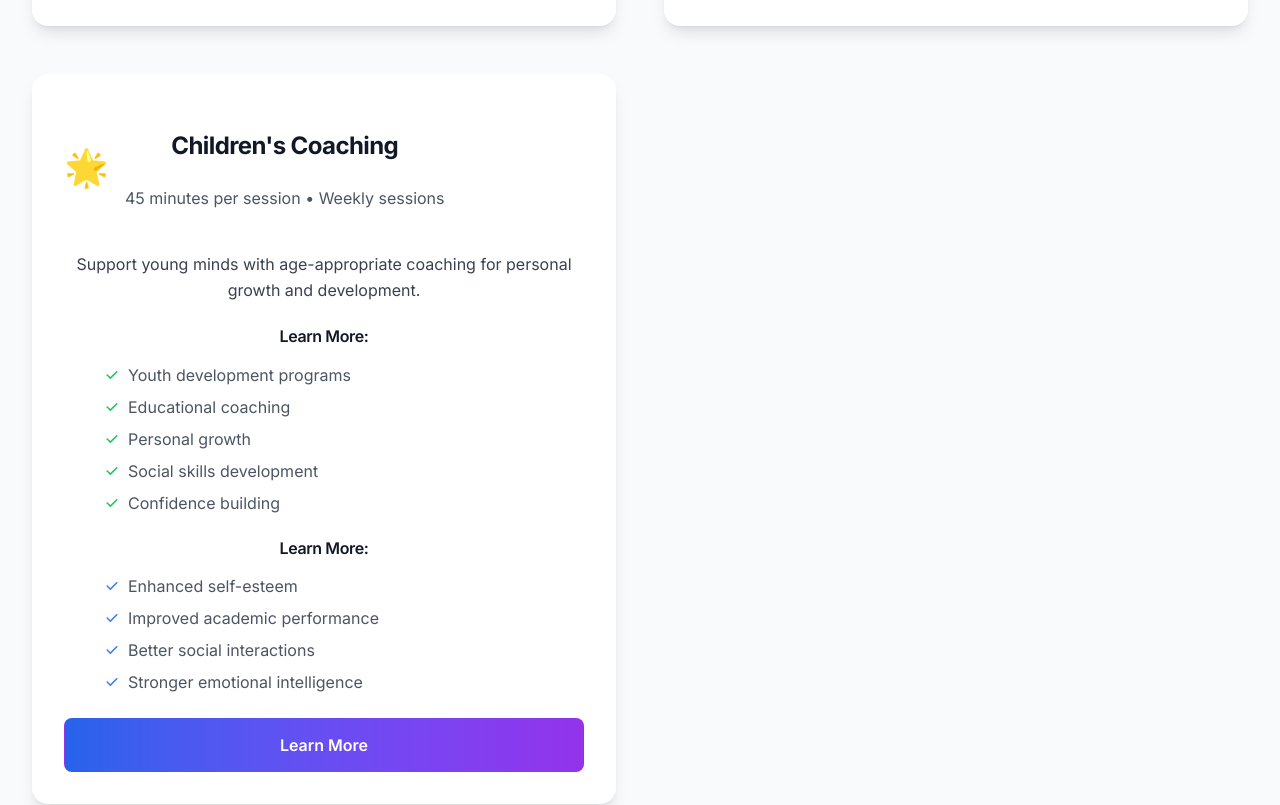
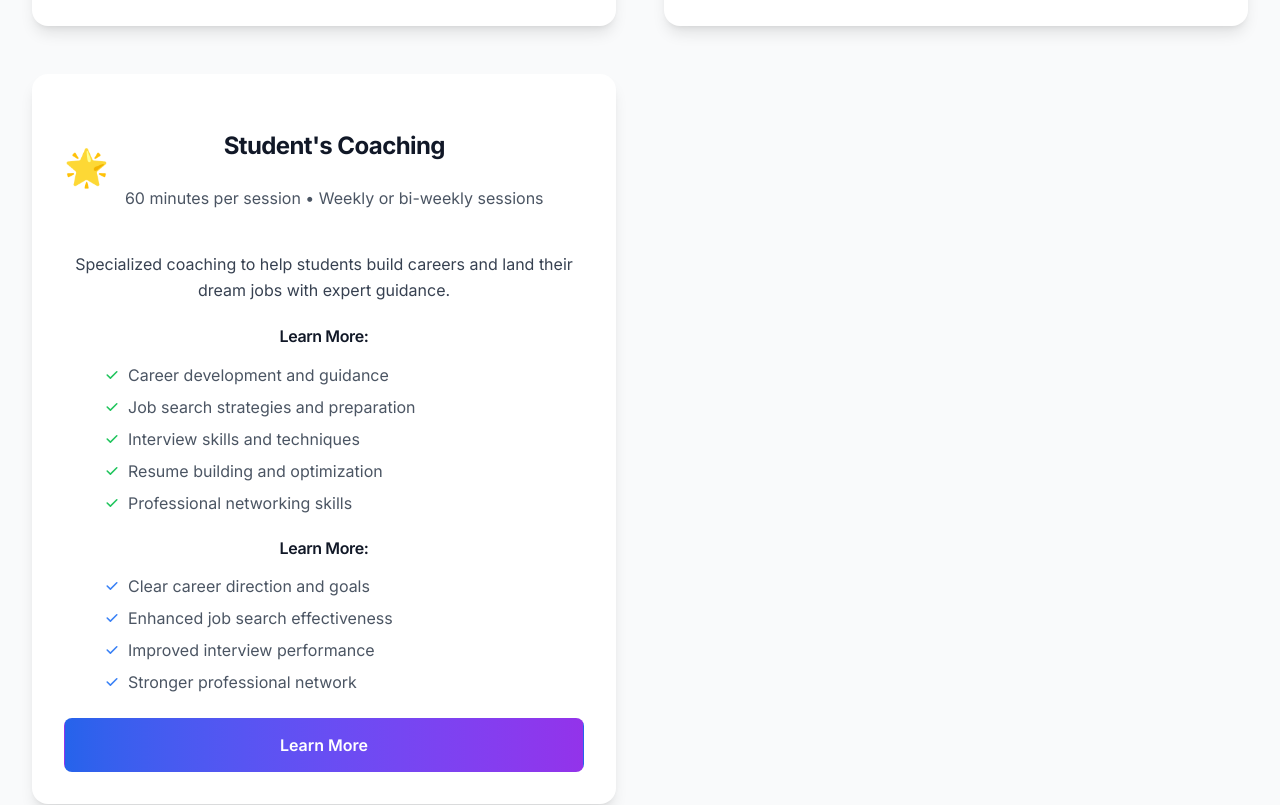
Before and after one commit to bitsnaps/7MBusiness, a Vue app: page /services in a window 1280 px wide. Shown: the part 2040-2845 px from the top of the page. Built offline with nearby package versions, Linux system fonts and the light colour scheme.

Commit message:
refactor(services): rename children's coaching to student's coaching
Update terminology from "childrenCoaching" to "studentsCoaching" across components and locale files to better reflect the career-focused nature of the service for students rather than general children's coaching.

```diff
--- a/src/components/layout/Footer.vue
+++ b/src/components/layout/Footer.vue
@@ -70,7 +70,7 @@ const { t } = useI18n()
               {{ t('footer.economicCoaching') }}
             </a></li>
             <li><a href="#" class="group text-slate-300 hover:text-white transition-all duration-300 hover:translate-x-1 no-underline">
-              {{ t('footer.childrenCoaching') }}
+              {{ t('footer.studentsCoaching') }}
             </a></li>
           </ul>
         </div>
--- a/src/components/sections/ContactSection.vue
+++ b/src/components/sections/ContactSection.vue
@@ -134,7 +134,7 @@ const socialLinks = [
                 <option value="team" class="bg-gray-900">{{ t('contact.form.options.team') }}</option>
                 <option value="business" class="bg-gray-900">{{ t('contact.form.options.business') }}</option>
                 <option value="economic" class="bg-gray-900">{{ t('contact.form.options.economic') }}</option>
-                <option value="children" class="bg-gray-900">{{ t('contact.form.options.children') }}</option>
+                <option value="students" class="bg-gray-900">{{ t('contact.form.options.students') }}</option>
               </select>
             </div>
 
--- a/src/locales/ar.json
+++ b/src/locales/ar.json
@@ -17,7 +17,7 @@
     "teamCoaching": "تدريب الفرق",
     "businessCoaching": "تدريب الأعمال",
     "economicCoaching": "التدريب الاقتصادي",
-    "childrenCoaching": "تدريب الأطفال",
+    "studentsCoaching": "تدريب الطلاب",
     "aiCoach": "مدرب الذكاء الاصطناعي",
     "dashboard": "لوحة التحكم",
     "reports": "التقارير",
@@ -101,20 +101,20 @@
       "duration": "60 دقيقة لكل جلسة",
       "frequency": "حسب الحاجة"
     },
-    "childrenCoaching": {
-      "title": "تدريب الأطفال",
-      "description": "ادعم العقول الشابة مع تدريب مناسب للعمر للنمو الشخصي والتطوير.",
-      "feature1": "برامج تطوير الشباب",
-      "feature2": "تدريب تعليمي",
-      "feature3": "نمو شخصي",
-      "feature4": "تطوير المهارات الاجتماعية",
-      "feature5": "بناء الثقة",
-      "benefit1": "احترام ذاتي محسن",
-      "benefit2": "أداء أكاديمي محسن",
-      "benefit3": "تفاعلات اجتماعية أفضل",
-      "benefit4": "ذكاء عاطفي أقوى",
-      "duration": "45 دقيقة لكل جلسة",
-      "frequency": "جلسات أسبوعية"
+    "studentsCoaching": {
+      "title": "تدريب الطلاب",
+      "description": "تدريب متخصص لمساعدة الطلاب على بناء مسيرتهم المهنية والحصول على وظائفهم المثالية مع الإرشاد الخبير.",
+      "feature1": "تطوير المسار المهني والإرشاد",
+      "feature2": "استراتيجيات البحث عن الوظائف والتحضير",
+      "feature3": "مهارات وتقنيات المقابلات",
+      "feature4": "بناء وتحسين السيرة الذاتية",
+      "feature5": "مهارات التواصل المهني",
+      "benefit1": "اتجاه مهني وأهداف واضحة",
+      "benefit2": "فعالية بحث عن الوظائف محسنة",
+      "benefit3": "أداء مقابلات محسن",
+      "benefit4": "شبكة مهنية أقوى",
+      "duration": "60 دقيقة لكل جلسة",
+      "frequency": "جلسات أسبوعية أو كل أسبوعين"
     },
     "learnMore": "اعرف المزيد",
     "getPersonalizedRecommendation": "احصل على توصية مخصصة",
@@ -233,7 +233,7 @@
         "team": "تدريب الفرق",
         "business": "تدريب الأعمال",
         "economic": "التدريب الاقتصادي",
-        "children": "تدريب الأطفال"
+        "students": "تدريب الطلاب"
       },
       "getStarted": "ابدأ اليوم"
     },
--- a/src/locales/en.json
+++ b/src/locales/en.json
@@ -17,7 +17,7 @@
     "teamCoaching": "Team Coaching",
     "businessCoaching": "Business Coaching",
     "economicCoaching": "Economic Coaching",
-    "childrenCoaching": "Children's Coaching",
+    "studentsCoaching": "Student's Coaching",
     "aiCoach": "AI Coach",
     "dashboard": "Dashboard",
     "reports": "Reports",
@@ -101,20 +101,20 @@
       "duration": "60 minutes per session",
       "frequency": "As needed basis"
     },
-    "childrenCoaching": {
-      "title": "Children's Coaching",
-      "description": "Support young minds with age-appropriate coaching for personal growth and development.",
-      "feature1": "Youth development programs",
-      "feature2": "Educational coaching",
-      "feature3": "Personal growth",
-      "feature4": "Social skills development",
-      "feature5": "Confidence building",
-      "benefit1": "Enhanced self-esteem",
-      "benefit2": "Improved academic performance",
-      "benefit3": "Better social interactions",
-      "benefit4": "Stronger emotional intelligence",
-      "duration": "45 minutes per session",
-      "frequency": "Weekly sessions"
+    "studentsCoaching": {
+      "title": "Student's Coaching",
+      "description": "Specialized coaching to help students build careers and land their dream jobs with expert guidance.",
+      "feature1": "Career development and guidance",
+      "feature2": "Job search strategies and preparation",
+      "feature3": "Interview skills and techniques",
+      "feature4": "Resume building and optimization",
+      "feature5": "Professional networking skills",
+      "benefit1": "Clear career direction and goals",
+      "benefit2": "Enhanced job search effectiveness",
+      "benefit3": "Improved interview performance",
+      "benefit4": "Stronger professional network",
+      "duration": "60 minutes per session",
+      "frequency": "Weekly or bi-weekly sessions"
     },
     "learnMore": "Learn More",
     "getPersonalizedRecommendation": "Get Personalized Recommendation",
@@ -233,7 +233,7 @@
         "team": "Team Coaching",
         "business": "Business Coaching",
         "economic": "Economic Coaching",
-        "children": "Children's Coaching"
+        "students": "Student's Coaching"
       },
       "getStarted": "Get Started Today"
     },
--- a/src/locales/fr.json
+++ b/src/locales/fr.json
@@ -17,7 +17,7 @@
     "teamCoaching": "Coaching d'Équipe",
     "businessCoaching": "Coaching d'Affaires",
     "economicCoaching": "Coaching Économique",
-    "childrenCoaching": "Coaching pour Enfants",
+    "studentsCoaching": "Coaching pour Étudiants",
     "aiCoach": "Coach IA",
     "dashboard": "Tableau de bord",
     "reports": "Rapports",
@@ -101,20 +101,20 @@
       "duration": "60 minutes par séance",
       "frequency": "Selon les besoins"
     },
-    "childrenCoaching": {
-      "title": "Coaching pour Enfants",
-      "description": "Soutenez les jeunes esprits avec un coaching adapté à l'âge pour la croissance personnelle et le développement.",
-      "feature1": "Programmes de développement jeunesse",
-      "feature2": "Coaching éducatif",
-      "feature3": "Croissance personnelle",
-      "feature4": "Développement des compétences sociales",
-      "feature5": "Construction de la confiance",
-      "benefit1": "Estime de soi renforcée",
-      "benefit2": "Performance académique améliorée",
-      "benefit3": "Meilleures interactions sociales",
-      "benefit4": "Intelligence émotionnelle plus forte",
-      "duration": "45 minutes par séance",
-      "frequency": "Séances hebdomadaires"
+    "studentsCoaching": {
+      "title": "Coaching pour Étudiants",
+      "description": "Coaching spécialisé pour aider les étudiants à construire leur carrière et décrocher leur emploi de rêve avec un accompagnement expert.",
+      "feature1": "Développement de carrière et orientation",
+      "feature2": "Stratégies de recherche d'emploi et préparation",
+      "feature3": "Compétences et techniques d'entretien",
+      "feature4": "Construction et optimisation de CV",
+      "feature5": "Compétences de réseautage professionnel",
+      "benefit1": "Direction et objectifs de carrière clairs",
+      "benefit2": "Efficacité de recherche d'emploi améliorée",
+      "benefit3": "Performance d'entretien améliorée",
+      "benefit4": "Réseau professionnel plus fort",
+      "duration": "60 minutes par séance",
+      "frequency": "Séances hebdomadaires ou bimensuelles"
     },
     "learnMore": "En Savoir Plus",
     "getPersonalizedRecommendation": "Obtenir une Recommandation Personnalisée",
@@ -233,7 +233,7 @@
         "team": "Coaching d'Équipe",
         "business": "Coaching d'Affaires",
         "economic": "Coaching Économique",
-        "children": "Coaching pour Enfants"
+        "students": "Coaching pour Étudiants"
       },
       "getStarted": "Commencer Aujourd'hui"
     },
--- a/src/views/Services.vue
+++ b/src/views/Services.vue
@@ -350,17 +350,17 @@ const { t } = useI18n()
             </button>
           </div>
 
-          <!-- Children's Coaching -->
+          <!-- Student's Coaching -->
           <div class="bg-white rounded-2xl p-8 shadow-lg hover:shadow-xl transition-shadow duration-300">
             <div class="flex items-center mb-6">
               <div class="text-4xl mr-4">🌟</div>
               <div>
-                <h3 class="text-2xl font-bold text-gray-900">{{ t('services.childrenCoaching.title') }}</h3>
-                <p class="text-gray-600">{{ t('services.childrenCoaching.duration') }} • {{ t('services.childrenCoaching.frequency') }}</p>
+                <h3 class="text-2xl font-bold text-gray-900">{{ t('services.studentsCoaching.title') }}</h3>
+                <p class="text-gray-600">{{ t('services.studentsCoaching.duration') }} • {{ t('services.studentsCoaching.frequency') }}</p>
               </div>
             </div>
             <p class="text-gray-700 mb-6 leading-relaxed">
-              {{ t('services.childrenCoaching.description') }}
+              {{ t('services.studentsCoaching.description') }}
             </p>
             <div class="mb-6">
               <h4 class="font-semibold text-gray-900 mb-3">{{ t('services.learnMore') }}:</h4>
@@ -369,31 +369,31 @@ const { t } = useI18n()
                   <svg class="w-4 h-4 text-green-500 mr-2" fill="currentColor" viewBox="0 0 20 20">
                     <path fill-rule="evenodd" d="M16.707 5.293a1 1 0 010 1.414l-8 8a1 1 0 01-1.414 0l-4-4a1 1 0 011.414-1.414L8 12.586l7.293-7.293a1 1 0 011.414 0z" clip-rule="evenodd"></path>
                   </svg>
-                  {{ t('services.childrenCoaching.feature1') }}
+                  {{ t('services.studentsCoaching.feature1') }}
                 </li>
                 <li class="flex items-center text-gray-600">
                   <svg class="w-4 h-4 text-green-500 mr-2" fill="currentColor" viewBox="0 0 20 20">
                     <path fill-rule="evenodd" d="M16.707 5.293a1 1 0 010 1.414l-8 8a1 1 0 01-1.414 0l-4-4a1 1 0 011.414-1.414L8 12.586l7.293-7.293a1 1 0 011.414 0z" clip-rule="evenodd"></path>
                   </svg>
-                  {{ t('services.childrenCoaching.feature2') }}
+                  {{ t('services.studentsCoaching.feature2') }}
                 </li>
                 <li class="flex items-center text-gray-600">
                   <svg class="w-4 h-4 text-green-500 mr-2" fill="currentColor" viewBox="0 0 20 20">
                     <path fill-rule="evenodd" d="M16.707 5.293a1 1 0 010 1.414l-8 8a1 1 0 01-1.414 0l-4-4a1 1 0 011.414-1.414L8 12.586l7.293-7.293a1 1 0 011.414 0z" clip-rule="evenodd"></path>
                   </svg>
-                  {{ t('services.childrenCoaching.feature3') }}
+                  {{ t('services.studentsCoaching.feature3') }}
                 </li>
                 <li class="flex items-center text-gray-600">
                   <svg class="w-4 h-4 text-green-500 mr-2" fill="currentColor" viewBox="0 0 20 20">
                     <path fill-rule="evenodd" d="M16.707 5.293a1 1 0 010 1.414l-8 8a1 1 0 01-1.414 0l-4-4a1 1 0 011.414-1.414L8 12.586l7.293-7.293a1 1 0 011.414 0z" clip-rule="evenodd"></path>
                   </svg>
-                  {{ t('services.childrenCoaching.feature4') }}
+                  {{ t('services.studentsCoaching.feature4') }}
                 </li>
                 <li class="flex items-center text-gray-600">
                   <svg class="w-4 h-4 text-green-500 mr-2" fill="currentColor" viewBox="0 0 20 20">
                     <path fill-rule="evenodd" d="M16.707 5.293a1 1 0 010 1.414l-8 8a1 1 0 01-1.414 0l-4-4a1 1 0 011.414-1.414L8 12.586l7.293-7.293a1 1 0 011.414 0z" clip-rule="evenodd"></path>
                   </svg>
-                  {{ t('services.childrenCoaching.feature5') }}
+                  {{ t('services.studentsCoaching.feature5') }}
                 </li>
               </ul>
             </div>
@@ -404,25 +404,25 @@ const { t } = useI18n()
                   <svg class="w-4 h-4 text-blue-500 mr-2" fill="currentColor" viewBox="0 0 20 20">
                     <path fill-rule="evenodd" d="M16.707 5.293a1 1 0 010 1.414l-8 8a1 1 0 01-1.414 0l-4-4a1 1 0 011.414-1.414L8 12.586l7.293-7.293a1 1 0 011.414 0z" clip-rule="evenodd"></path>
                   </svg>
-                  {{ t('services.childrenCoaching.benefit1') }}
+                  {{ t('services.studentsCoaching.benefit1') }}
                 </li>
                 <li class="flex items-center text-gray-600">
                   <svg class="w-4 h-4 text-blue-500 mr-2" fill="currentColor" viewBox="0 0 20 20">
                     <path fill-rule="evenodd" d="M16.707 5.293a1 1 0 010 1.414l-8 8a1 1 0 01-1.414 0l-4-4a1 1 0 011.414-1.414L8 12.586l7.293-7.293a1 1 0 011.414 0z" clip-rule="evenodd"></path>
                   </svg>
-                  {{ t('services.childrenCoaching.benefit2') }}
+                  {{ t('services.studentsCoaching.benefit2') }}
                 </li>
                 <li class="flex items-center text-gray-600">
                   <svg class="w-4 h-4 text-blue-500 mr-2" fill="currentColor" viewBox="0 0 20 20">
                     <path fill-rule="evenodd" d="M16.707 5.293a1 1 0 010 1.414l-8 8a1 1 0 01-1.414 0l-4-4a1 1 0 011.414-1.414L8 12.586l7.293-7.293a1 1 0 011.414 0z" clip-rule="evenodd"></path>
                   </svg>
-                  {{ t('services.childrenCoaching.benefit3') }}
+                  {{ t('services.studentsCoaching.benefit3') }}
                 </li>
                 <li class="flex items-center text-gray-600">
                   <svg class="w-4 h-4 text-blue-500 mr-2" fill="currentColor" viewBox="0 0 20 20">
                     <path fill-rule="evenodd" d="M16.707 5.293a1 1 0 010 1.414l-8 8a1 1 0 01-1.414 0l-4-4a1 1 0 011.414-1.414L8 12.586l7.293-7.293a1 1 0 011.414 0z" clip-rule="evenodd"></path>
                   </svg>
-                  {{ t('services.childrenCoaching.benefit4') }}
+                  {{ t('services.studentsCoaching.benefit4') }}
                 </li>
               </ul>
             </div>
```
Also changed, not shown: src/components/sections/ServicesSection.vue (+8 -8 lines).
